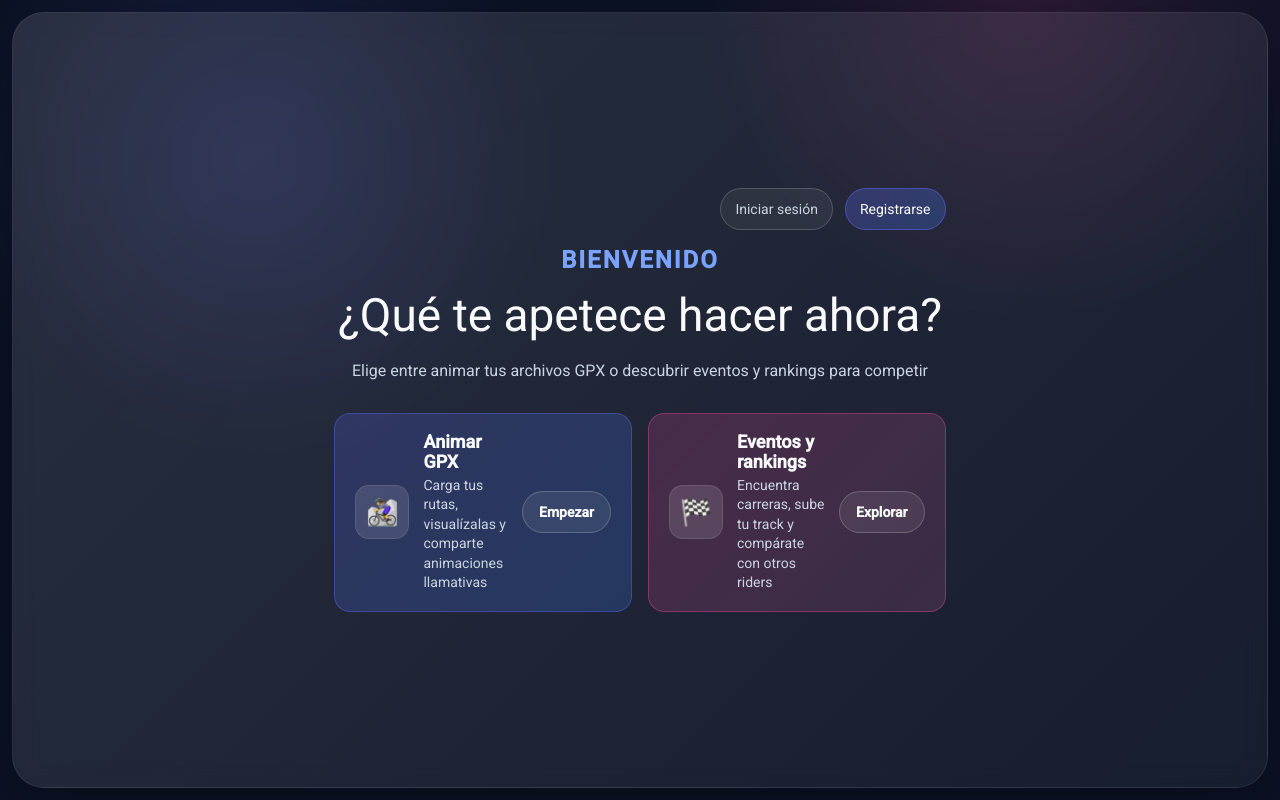
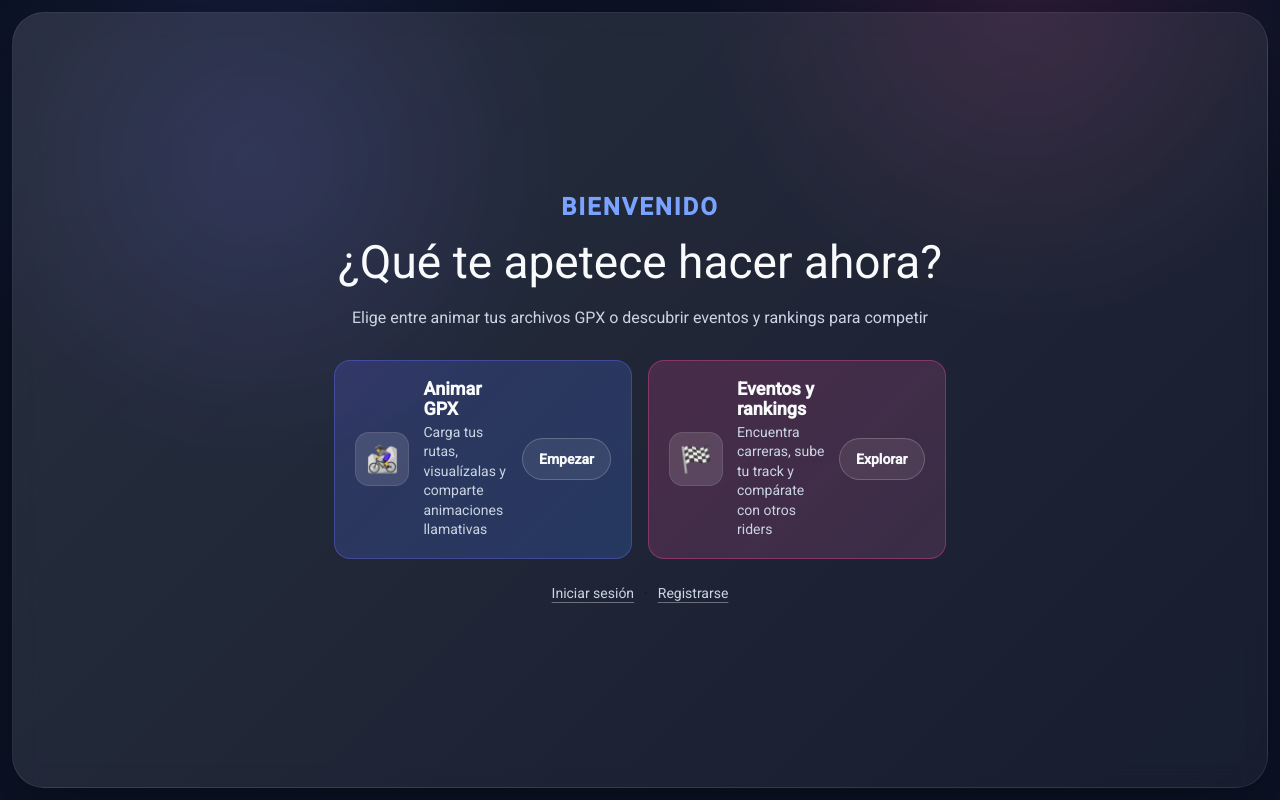
Before and after one commit to eimbert/gpx-maps, an Angular app: page / in a window 1280 px wide. Built offline with nearby package versions, Linux system fonts and the light colour scheme.

Commit message:
Restyle auth links on home page

```diff
--- a/src/app/home/home.component.css
+++ b/src/app/home/home.component.css
@@ -39,35 +39,24 @@
 }
 
 .home__auth {
-  align-self: flex-end;
+  align-self: center;
   display: flex;
-  gap: 12px;
+  gap: 10px;
+  justify-content: center;
+  margin-top: 4px;
 }
 
 .auth-link {
-  display: inline-flex;
-  align-items: center;
-  gap: 8px;
-  padding: 10px 14px;
-  border-radius: 999px;
   color: #cbd5e1;
-  text-decoration: none;
-  background: rgba(255, 255, 255, 0.06);
-  border: 1px solid rgba(255, 255, 255, 0.18);
-  transition: transform 0.2s ease, box-shadow 0.2s ease, border-color 0.2s ease, color 0.2s ease;
+  text-decoration: underline;
+  text-decoration-color: rgba(255, 255, 255, 0.35);
+  text-underline-offset: 4px;
+  transition: color 0.2s ease, text-decoration-color 0.2s ease;
 }
 
 .auth-link:hover {
-  transform: translateY(-1px);
   color: #f8fafc;
-  border-color: rgba(122, 162, 255, 0.6);
-  box-shadow: 0 10px 30px rgba(0, 0, 0, 0.25);
-}
-
-.auth-link--primary {
-  background: linear-gradient(135deg, rgba(99, 102, 241, 0.28), rgba(59, 130, 246, 0.26));
-  color: #f8fafc;
-  border-color: rgba(99, 102, 241, 0.5);
+  text-decoration-color: rgba(255, 255, 255, 0.75);
 }
 
 .eyebrow {
--- a/src/app/home/home.component.html
+++ b/src/app/home/home.component.html
@@ -1,11 +1,6 @@
 <div class="home">
   <div class="home__background"></div>
   <main class="home__content">
-    <div class="home__auth">
-      <a class="auth-link" href="#login">Iniciar sesión</a>
-      <a class="auth-link auth-link--primary" href="#register">Registrarse</a>
-    </div>
-
     <p class="eyebrow">Bienvenido</p>
     <h1 class="headline">¿Qué te apetece hacer ahora?</h1>
     <p class="lead">Elige entre animar tus archivos GPX o descubrir eventos y rankings para competir</p>
@@ -29,5 +24,11 @@
         <span class="action-card__cta">Explorar</span>
       </a>
     </div>
+
+    <div class="home__auth">
+      <a class="auth-link" href="#login">Iniciar sesión</a>
+      <span aria-hidden="true">·</span>
+      <a class="auth-link" href="#register">Registrarse</a>
+    </div>
   </main>
 </div>
```
